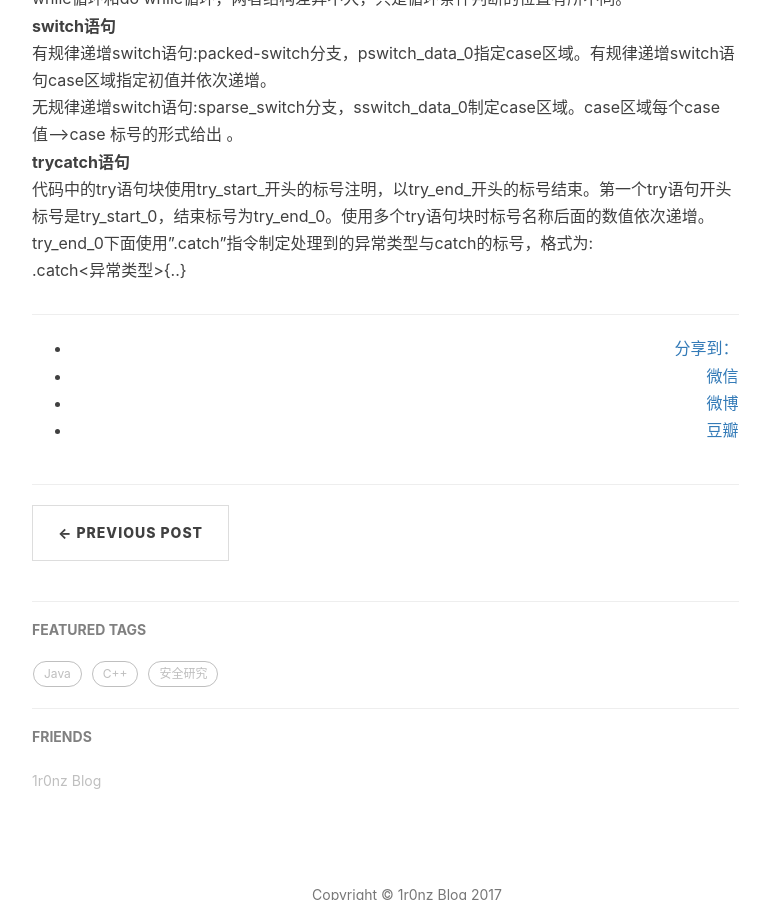
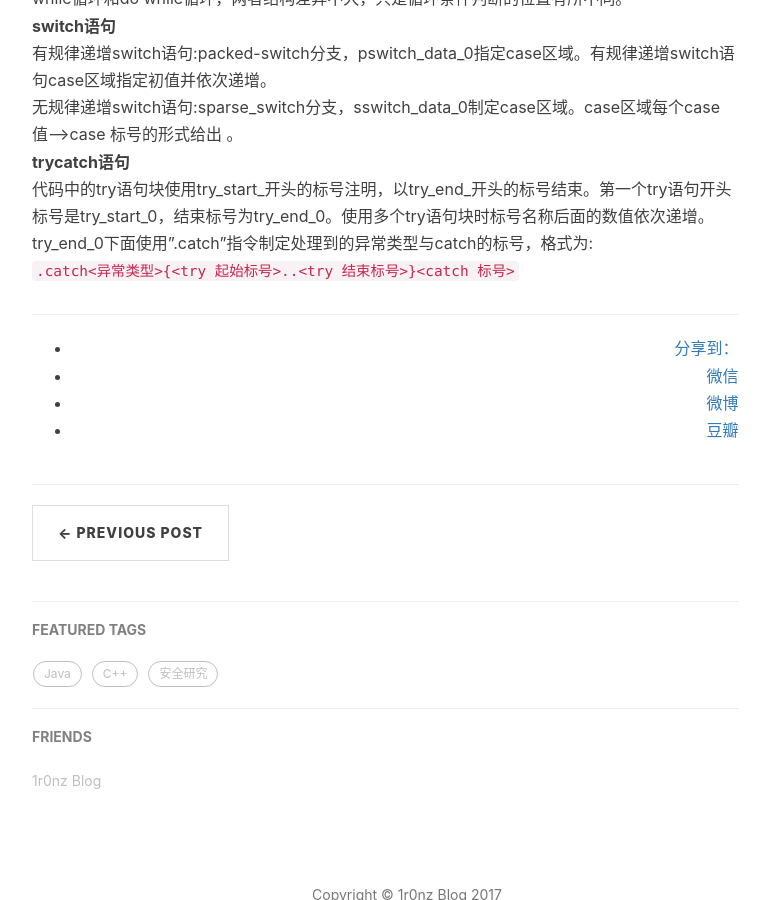
Before and after one commit to yangrz/blog, a Jekyll site: the page built from _posts/2017-01-05-androidSecurity.markdown, in a window 1280 px wide and 900 px high, scrolled down 4414 px. Shown: the whole window, without its empty margins (233-1003 px from the left). Built offline with Jekyll 4.4.1, drawn with Linux system fonts in a browser that asks for light colours; nearby versions of some CDN libraries; comment, search, counter and statistics services are not loaded.

Commit message:
2017-02-15

````diff
--- a/_posts/2017-01-05-androidSecurity.markdown
+++ b/_posts/2017-01-05-androidSecurity.markdown
@@ -137,4 +137,4 @@ while循环和do while循环，两者结构差异不大，只是循环条件判
 **trycatch语句**
 代码中的try语句块使用try_start_开头的标号注明，以try_end_开头的标号结束。第一个try语句开头标号是try_start_0，结束标号为try_end_0。使用多个try语句块时标号名称后面的数值依次递增。
 try_end_0下面使用".catch"指令制定处理到的异常类型与catch的标号，格式为:
-    .catch<异常类型>{<try 起始标号>..<try 结束标号>}<catch 标号>
+```.catch<异常类型>{<try 起始标号>..<try 结束标号>}<catch 标号>```
````
